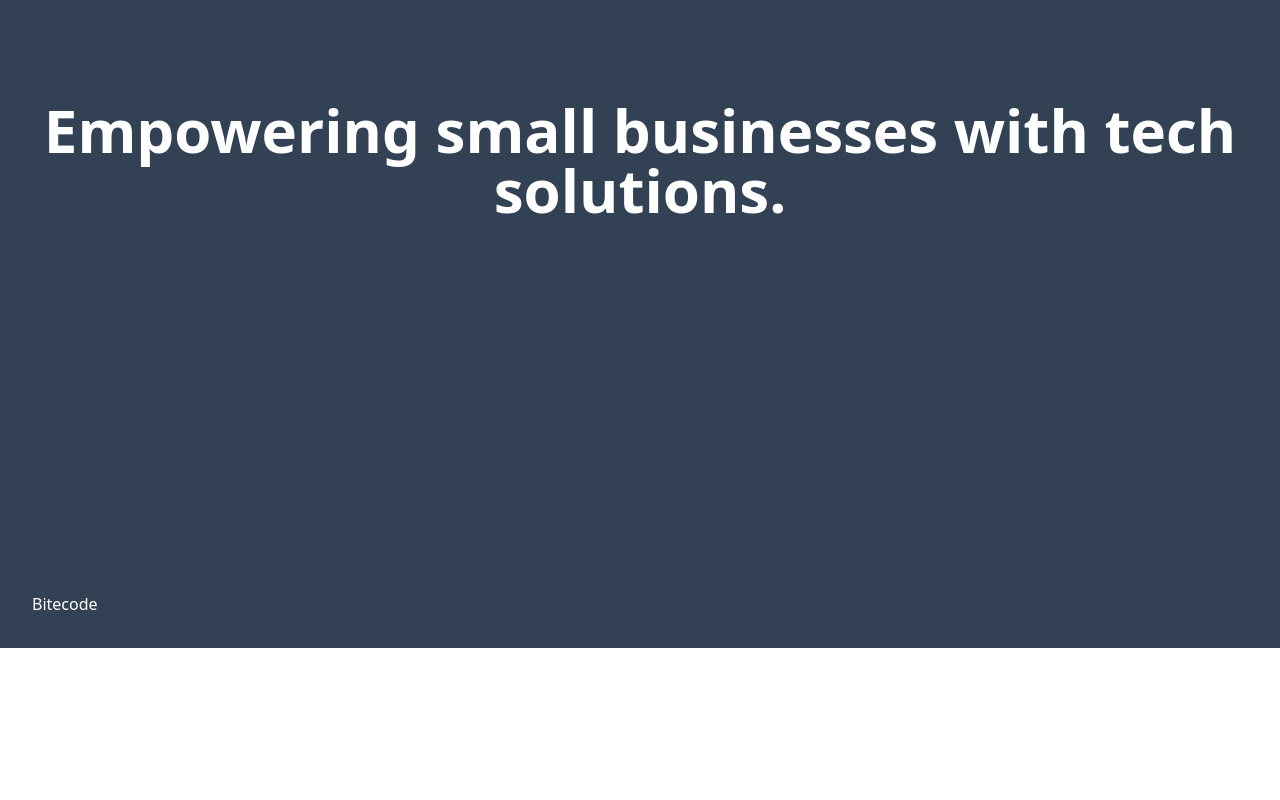
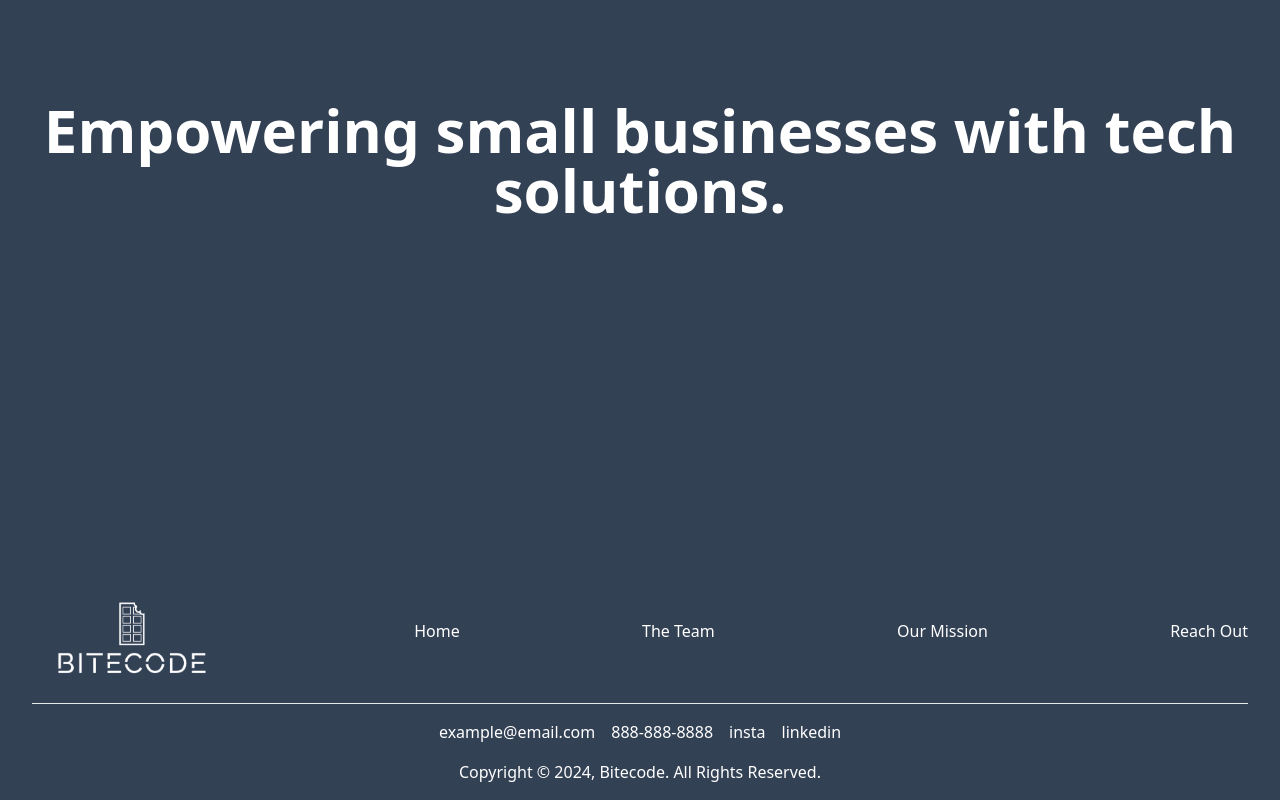
Before and after one commit to VincentShao32/bitecode-frontend, a React (Create React App) app: page / in a window 1280 px wide. Shown: the part 240-1040 px from the top of the page. Before the commit the page ends 888 px from the top, so only its background shows below. Built offline with nearby package versions, Linux system fonts and the light colour scheme.

Commit message:
footer design

```diff
--- a/src/components/Footer.js
+++ b/src/components/Footer.js
@@ -1,7 +1,31 @@
-import React from "react";
+import { Link } from "react-router-dom";
+import LogoWhite from "../assets/Bitecode_logo_white.png";
 
 const Footer = () => {
-  return <div className="p-8 bg-slate-700 text-white">Bitecode</div>;
+  return (
+    <div className="bg-slate-700 text-white flex flex-col px-8 pt-4 gap-4 pb-4">
+      <div className="flex flex-row max-w-[1300px] mx-auto w-full items-center gap-4 justify-between">
+        <img src={LogoWhite} className="object-cover w-[200px]" />
+        <Link className="" to="/">
+          Home
+        </Link>
+        <Link to="/team">The Team</Link>
+        <Link to="/mission">Our Mission</Link>
+
+        <Link to="/contact">Reach Out</Link>
+      </div>
+      <hr></hr>
+      <div className="flex flex-row max-w-[1300px] w-full mx-auto justify-center gap-4">
+        <p>example@email.com</p>
+        <p>888-888-8888</p>
+        <p>insta</p>
+        <p>linkedin</p>
+      </div>
+      <div className="mx-auto">
+        <p>Copyright &copy; 2024, Bitecode. All Rights Reserved.</p>
+      </div>
+    </div>
+  );
 };
 
 export default Footer;
--- a/src/pages/Team.js
+++ b/src/pages/Team.js
@@ -20,7 +20,6 @@ const Team = () => {
           </p>
         </div>
         <div className="grid grid-cols-3 gap-x-8 gap-y-8 max-w-[1000px] h-fit w-full mx-auto">
-          {" "}
           <MemberCard
             image={Dog}
             name="Scout"
```
